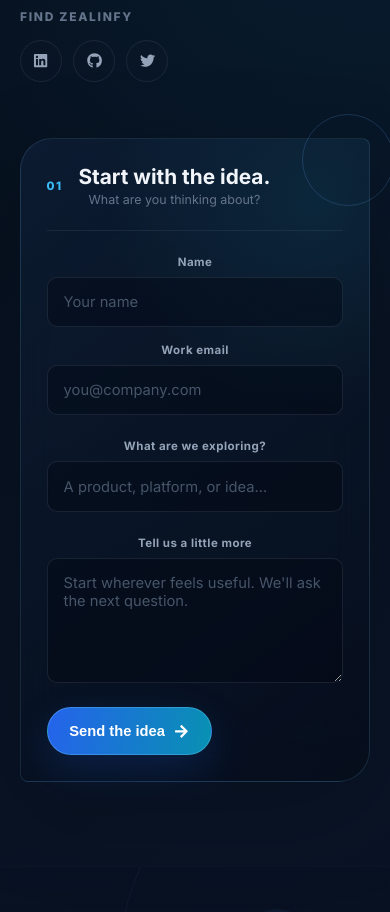
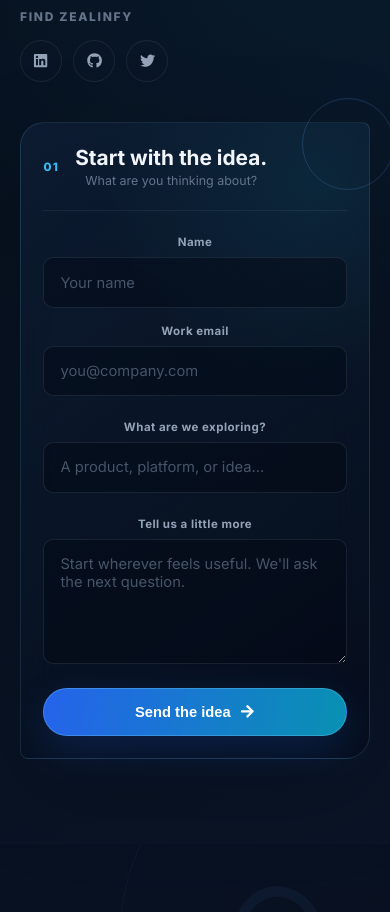
Before and after one commit to rajeshreddyrrr/ZealInfy-Website, a React (Create React App) app: page /contact in a window 390 px wide. Shown: the part 1040-1952 px from the top of the page. Built offline with nearby package versions, Linux system fonts and the light colour scheme; no server answers.

Commit message:
fix: improve contact form mobile layout

```diff
--- a/src/components/Contact.css
+++ b/src/components/Contact.css
@@ -364,6 +364,8 @@ a.contact-info-value:hover {
 }
 
 @media (max-width: 768px) {
+  .contact-content { gap: 2.5rem; }
+
   .contact-intro {
     margin-bottom: 3rem;
   }
@@ -373,7 +375,12 @@ a.contact-info-value:hover {
   }
 
   .contact-form-container {
-    padding: 1.6rem;
+    padding: 1.4rem;
+    border-radius: 24px 8px 24px 8px;
+  }
+
+  .submit-button {
+    width: 100%;
   }
 
   .form-grid {
```
